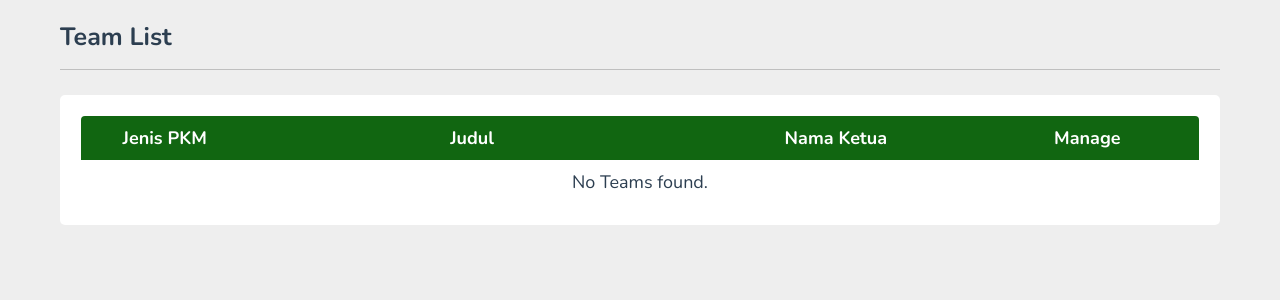
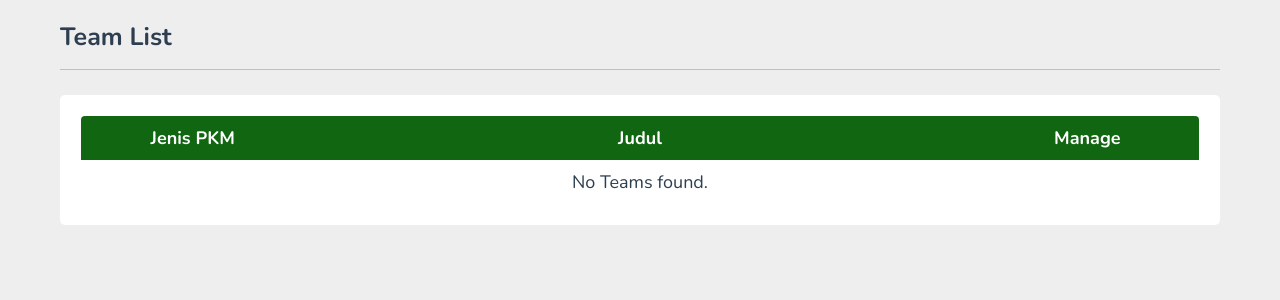
Before and after one commit to Ekahh/PPW, a PHP site: page /dashboard_admin.php in a window 1280 px wide. Shown: the part 85-385 px from the top of the page. Run offline with PHP 8.4, Linux system fonts and the light colour scheme; the visitor is signed in with stand-in values (Sample User, id 1); data that the repository does not hold is empty; some libraries are stand-ins or nearby versions.

Commit message:
huge apdet

```diff
--- a/dashboard_admin.php
+++ b/dashboard_admin.php
@@ -105,9 +105,9 @@ $result_unapproved_teams = mysqli_query($koneksi, $sql_unapproved_teams);
                     <table class="table">
                         <thead>
                             <tr>
-                                <th style='width: 15%;'>Jenis PKM</th>
-                                <th style='width: 40%;'>Judul</th>
-                                <th style='width: 25%;'>Nama Ketua</th>
+                                <th style='width: 20%;'>Jenis PKM</th>
+                                <th style='width: 60%;'>Judul</th>
+                                <!-- <th style='width: 25%;'>Nama Ketua</th> -->
                                 <th style=' width: 20%;'>Manage</th>
                             </tr>
                         </thead>
@@ -117,7 +117,7 @@ $result_unapproved_teams = mysqli_query($koneksi, $sql_unapproved_teams);
                                     <tr style='height: 70px;'>
                                         <td><?php echo $row['pkm_type']; ?></td>
                                         <td><?php echo $row['team_name']; ?></td>
-                                        <td>Nama Ketua</td>
+                                        <!-- <td>Nama Ketua</td> -->
                                         <td style='width: 15%;'>
                                             <a href='admin_accept_team.php?team_id=<?php echo $row['team_id']; ?>' class='inline-btn'>Accept Team</a><br>
                                             <a href='admin_decline_team.php?team_id=<?php echo $row['team_id']; ?>' class='inline-delete-btn'>Decline Team</a><br>
--- a/index_login.php
+++ b/index_login.php
@@ -1,18 +1,16 @@
 <?php
     session_start();
-    include 'config.php'; // Mengimpor file konfigurasi database
+    include 'config.php';
 
     // Ambil pesan undangan dari session (jika ada)
     $message = isset($_SESSION['message']) ? $_SESSION['message'] : "";
-    unset($_SESSION['message']); // Hapus pesan dari session setelah ditampilkan
+    unset($_SESSION['message']);
 
     if ($_SERVER["REQUEST_METHOD"] == "POST") {
         // Menghapus semua variabel sesi
         $_SESSION = array();
-        // Menghancurkan sesi
         session_destroy();
 
-        // Mengambil data yang dikirim melalui formulir login
         $nim_email = $_POST['nim_email'];
         $password = $_POST['password'];
 
```
